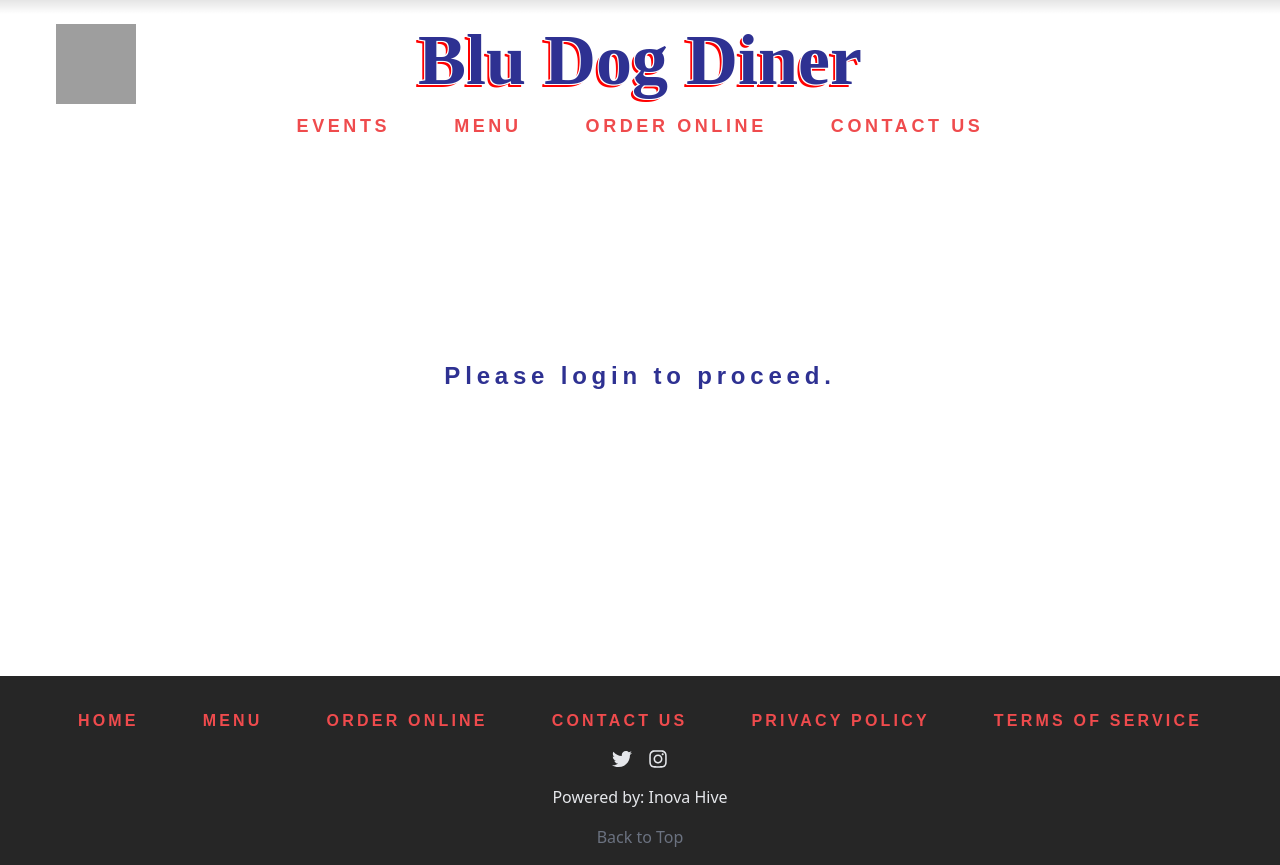
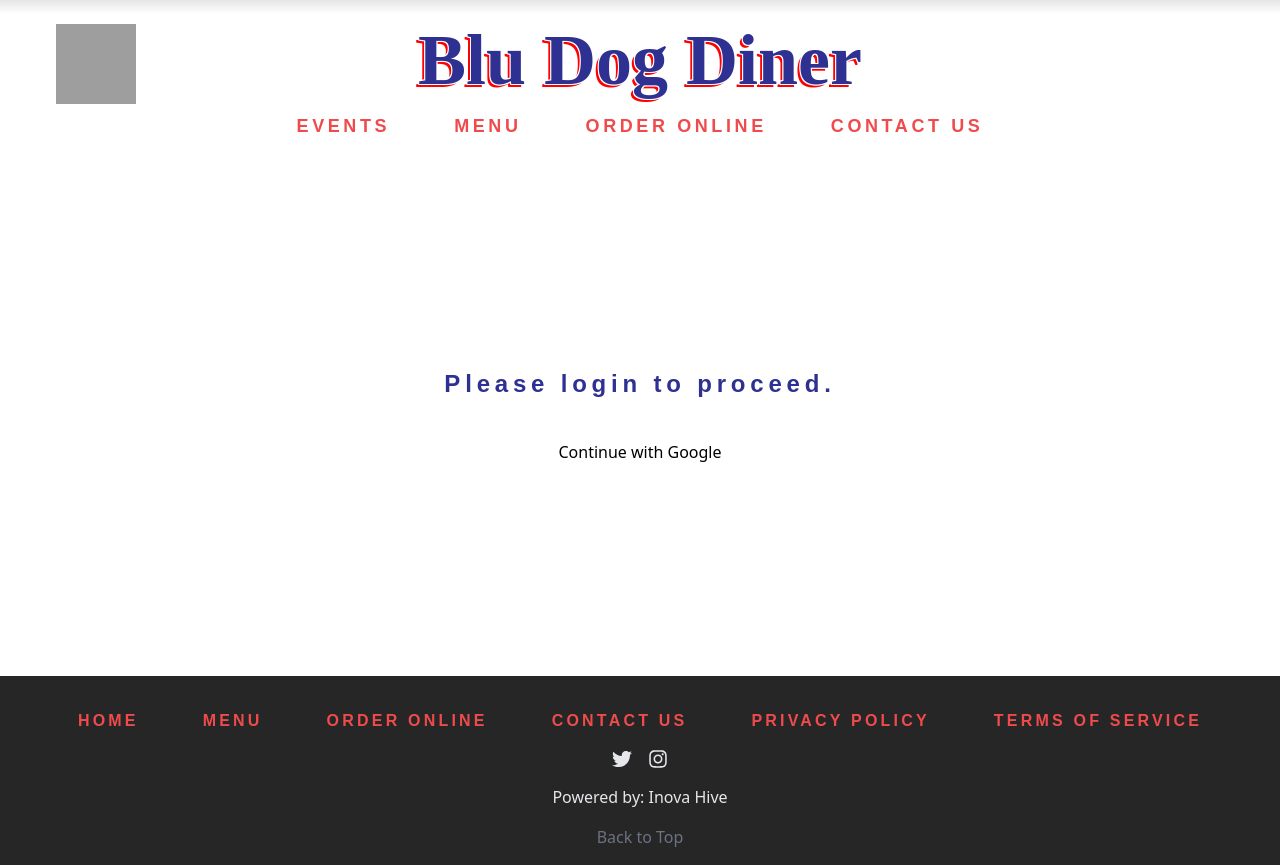
Before and after one commit to Inova-Hive/BlueDogDinner, a React (Create React App) app: page /secure-management in a window 1280 px wide. Built offline with nearby package versions, Linux system fonts and the light colour scheme; grey boxes are pictures that could not be loaded.

Commit message:
updated login page

```diff
--- a/src/pages/Login.tsx
+++ b/src/pages/Login.tsx
@@ -1,35 +1,37 @@
-import React from 'react';
-import { GoogleLogin } from '@react-oauth/google';
-import axios from 'axios'; // import axios
-
+import React, { MouseEvent } from 'react';
+import { GoogleLogin, useGoogleLogin } from '@react-oauth/google';
+import axios from 'axios';
 import { BASE_URL } from '../globals';
-
 const Login: React.FC = () => {
-  const handleLoginSuccess = async (credentialResponse: any) => {
+  const handleGoogleLogin = async (response: any) => {
     try {
-      const response = await axios.post(`${BASE_URL}/auth/session-token`, {
-        session_token: credentialResponse.session_token, // adjust this line according to the structure of your credentialResponse
+      const data = await axios.get('https://www.googleapis.com/oauth2/v3/userinfo', {
+        headers: {
+          "Authorization": `Bearer ${response.access_token}`
+        }
       });
-
-      // handle the response here (e.g., redirect the user, show a success message, etc.)
-    } catch (error) {
-      console.error('Server error:', error);
+      console.log(data);
+    } catch (err) {
+      console.log(err);
     }
   };
-
-  const handleLoginError = () => {
-    console.log('Login Failed');
-  };
-
+  const login = useGoogleLogin({
+    onSuccess: handleGoogleLogin,
+  });
   return (
     <div className="max-w-3xl mx-auto px-4 py-2 flex flex-col items-center justify-center" style={{ height: 'calc(100vh - 280px)' }}>
       <p className="text-2xl font-1-semibold text-custom-blue mb-10">Please login to proceed.</p>
-      <GoogleLogin
+      {/* <GoogleLogin
         onSuccess={handleLoginSuccess}
         onError={handleLoginError}
-      />
+      /> */}
+      <header className='Test'>
+        <button onClick={(event: React.MouseEvent<HTMLButtonElement>) => login()}>
+          <i className="fa-brands fa-google"></i>
+          Continue with Google
+        </button>
+      </header>
     </div>
   );
 };
-
 export default Login;
```
